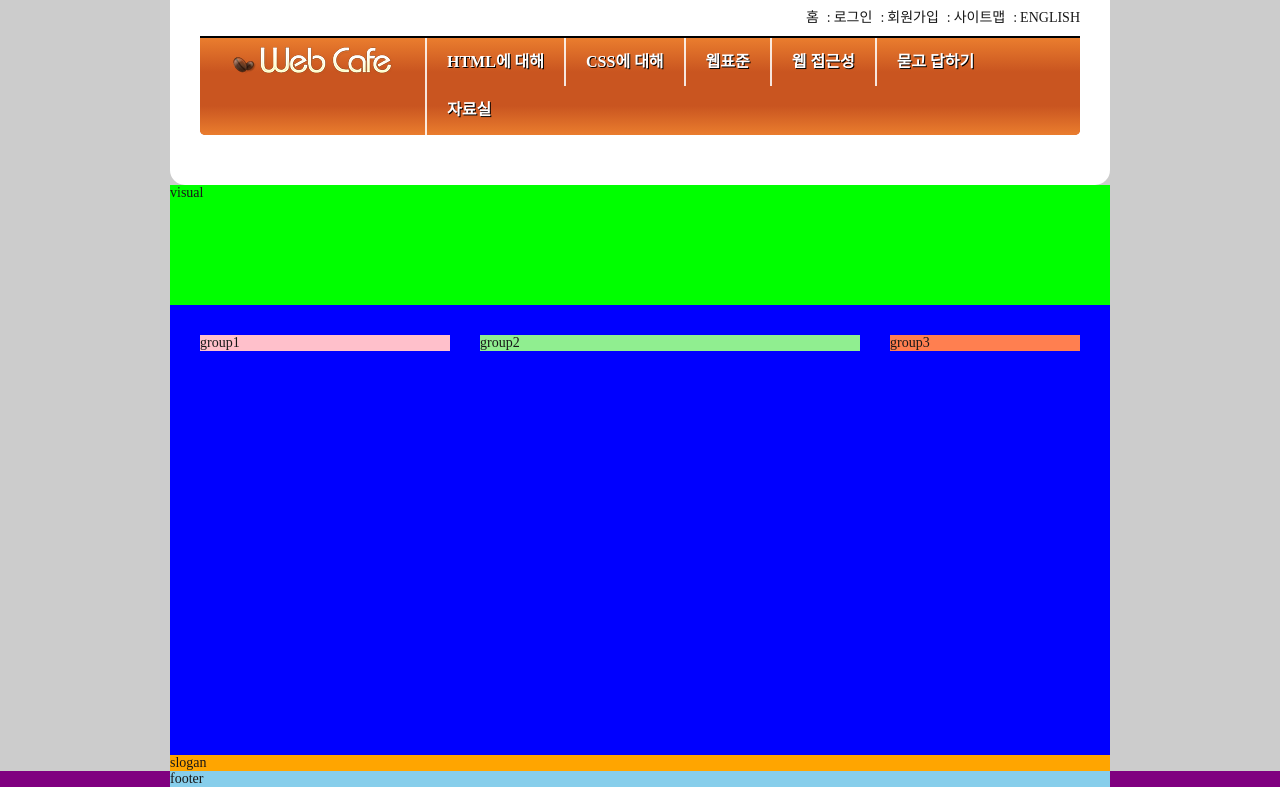
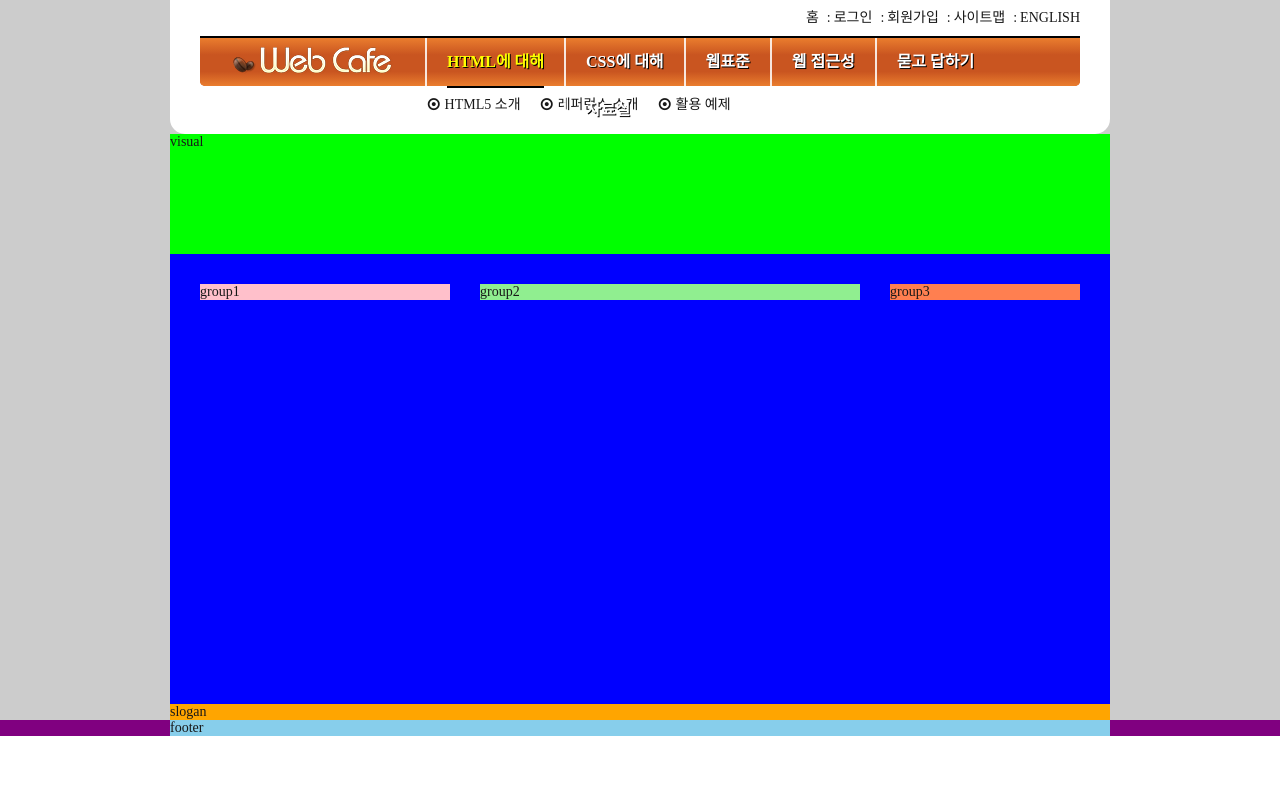
Before and after one commit to Kim-Jaemin420/FDS17_Fixed, a plain HTML site: page index.html in a window 1280 px wide. Drawn offline with Linux system fonts and the light colour scheme; a web font is replaced by a local one.

Commit message:
메인 메뉴 디자인 구현

```diff
--- a/css/style.css
+++ b/css/style.css
@@ -1,5 +1,7 @@
 @import url(./normalize.css);
 @import url(//spoqa.github.io/spoqa-han-sans/css/SpoqaHanSans-kr.css);
+/* @import url(https://stackpath.bootstrapcdn.com/font-awesome/4.7.0/css/font-awesome.min.css); */
+@import url(./fontello.css);
 *, *::before, *::after {
   box-sizing:border-box;
 }
@@ -79,18 +81,15 @@ a {
   background: #c95520 linear-gradient(to bottom, #ea7d2e 0%,#c95520 35%,#c95520 70%,#ea7d2e 100%); /*linear-gradient는 배경 이미지이므로 이미지를 지원하지 않을 수 있어 따로 배경색을 지정해준다.*/
   padding-left: 0;
   list-style: none;
-  margin: 0 0 50px;
+  margin: 0 0 35px;
   padding-left: 225px;/*네비게이션 메뉴들을 로고옆에 두기 위해*/
   border-top: 2px solid #000;
   border-radius: 0 0 5px 5px;
-}
-.menu::after {
-  content: "";
-  display: block;
-  clear: both;
+  height: 50px;/* 늘어날 가능성이 없기 때문에 강제로 높이를 준다.*/
 }
 .menu-item {
   float: left;
+  position: relative;
 }
 .btn-menu {
   background-color: transparent;
@@ -99,13 +98,70 @@ a {
   font-weight: 700;
   border: 0;
   border-left: 2px solid rgba(255, 255, 255, 0.85);
-  padding: 15px 20px;
+  padding: 0/*15px였던 값을 nav구현 위해 삭제-왜냐하면 line-height는 padding 값을 포함해서 추가적으로 값을 더하기 때문에*/ 20px;
   cursor: pointer;
   text-shadow: 1px 1px 0 #000;
+  line-height: 48px;/*line-height값을 요소의 높이(패딩 마진 포함한값)만큼 줘서 박스가 그다음에 생성되게 했다.*/
+}
+.menu-act.btn-menu {
+  color: #ff0;
+
+}
+.menu-act.btn-menu::after {
+  content: "";
+  display: block;
+  background-color: #000;
+  height: 2px; /*상자니까 높이를 부여해서 선두께처럼 구현*/
+  /*margin-top:15px; 얇은 박스를 버튼 밑으로 배치하려 했는데 버튼의 자식이라 버튼의 크기도 증가함*/
 }
 .sub-menu {
-  background-color: pink;
   position: absolute;
+  margin: 0;
+  padding-left: 0;
+  list-style: none;
+  white-space: nowrap;/*강제 개행 금지 인라인블럭을 하면 개행되는것을 막기 위한 팁*/
+
+}
+.sub-menu li, .sub-menu a{
+  display: inline-block;
+}
+.sub-menu a {
+  padding: 8px 0;
+  margin-right: 1em;/*한글자만큼*/
+}
+.sub-menu a::before {
+  content: '\f192';
+  font-family: 'fontello';
+  display: inline-block;
+  width: 1em;
+  margin-right: .2em;
+  margin-left: .2em;
+}
+.sub-menu a:hover::before, .sub-menu a:focus::before{
+  content: '\e800';
+}
+.sub-menu1,.sub-menu2,.sub-menu3 {
+  left: 0;
+}
+.sub-menu4,.sub-menu5,.sub-menu6 {
+  right: 0;/*l,r둘다 주면 width:100%와 같은 효과*/
+}
+.sub-menu1 {
+  display: block;
+}
+.sub-menu2 {
+  display: none;
+}
+.sub-menu3 {
+  display: none;
+}
+.sub-menu4 {
+  display: none;/*바깥으로 튀어나가지 않는 이유: submenu는 absoulte를 갖고있는 상황이므로 relative를 가진 요소를 찾아가다가 헤드에 있는 relatvie 만나고 그 헤드를 벗어나지 않는다.*/
+}
+.sub-menu5 {
+  display: none;
+}
+.sub-menu6 {
   display: none;
 }
 /* 메인 메뉴 */
--- a/index.html
+++ b/index.html
@@ -35,7 +35,7 @@
             </ul>
           </li>
           <li class="menu-item">
-            <button type="button" class="btn-menu menu-act">CSS에 대해</button>
+            <button type="button" class="btn-menu">CSS에 대해</button>
             <ul class="sub-menu sub-menu2">
               <li><a href="#">CSS 소개</a></li>
               <li><a href="#">CSS2 VS CSS3</a></li>
@@ -43,7 +43,7 @@
             </ul>
           </li>
           <li class="menu-item">
-            <button type="button" class="btn-menu menu-act">웹표준</button>
+            <button type="button" class="btn-menu ">웹표준</button>
             <ul class="sub-menu sub-menu3">
               <li><a href="#">웹표준이란?</a></li>
               <li><a href="#">W3C</a></li>
@@ -51,7 +51,7 @@
             </ul>
           </li>
           <li class="menu-item">
-            <button type="button" class="btn-menu menu-act">웹 접근성</button>
+            <button type="button" class="btn-menu ">웹 접근성</button>
             <ul class="sub-menu sub-menu4">
               <li><a href="#">웹 접근성의 개요</a></li>
               <li><a href="#">장애 환경의 이해</a></li>
@@ -61,7 +61,7 @@
           </li>
 
           <li class="menu-item">
-            <button type="button" class="btn-menu menu-act">묻고 답하기</button>
+            <button type="button" class="btn-menu">묻고 답하기</button>
             <ul class="sub-menu sub-menu5">
               <li><a href="#">묻고 답하기</a></li>
               <li><a href="#">FAQ</a></li>
@@ -72,7 +72,7 @@
           </li>
 
           <li class="menu-item">
-            <button type="button" class="btn-menu menu-act">자료실</button>
+            <button type="button" class="btn-menu">자료실</button>
             <ul class="sub-menu sub-menu6">
               <li><a href="#">공개 자료실</a></li>
               <li><a href="#">이미지 자료실</a></li>
```
